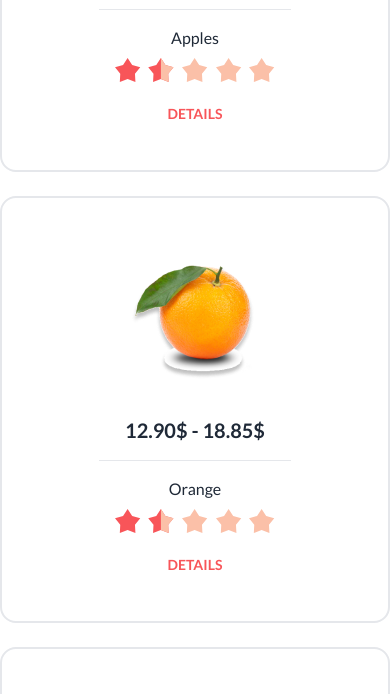
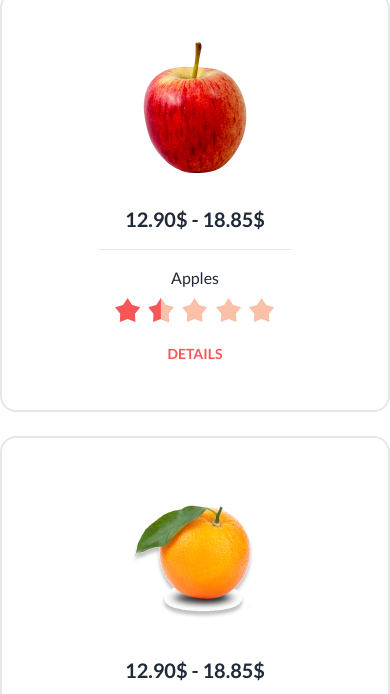
Before and after one commit to naajmul/fruit-brust, a plain HTML site: page index.html in a window 390 px wide. Shown: the part 781-1475 px from the top of the page. Drawn offline with nearby package versions, Linux system fonts and the light colour scheme.

Commit message:
responsive issue solve

```diff
--- a/index.html
+++ b/index.html
@@ -166,7 +166,7 @@
 
 
     <!-- deal of the day start -->
-    <div class="flex flex-col w-full mt-[-15rem]">
+    <div class="flex flex-col w-full  lg:mt-[-15rem]">
         <div class="flex flex-col md:flex-row text-center lg:text-left gap-7 justify-between">
             <div class="flex flex-col gap-6">
                 <h3 class="text-4xl font-extrabold">Deal of the day</h3>
```
